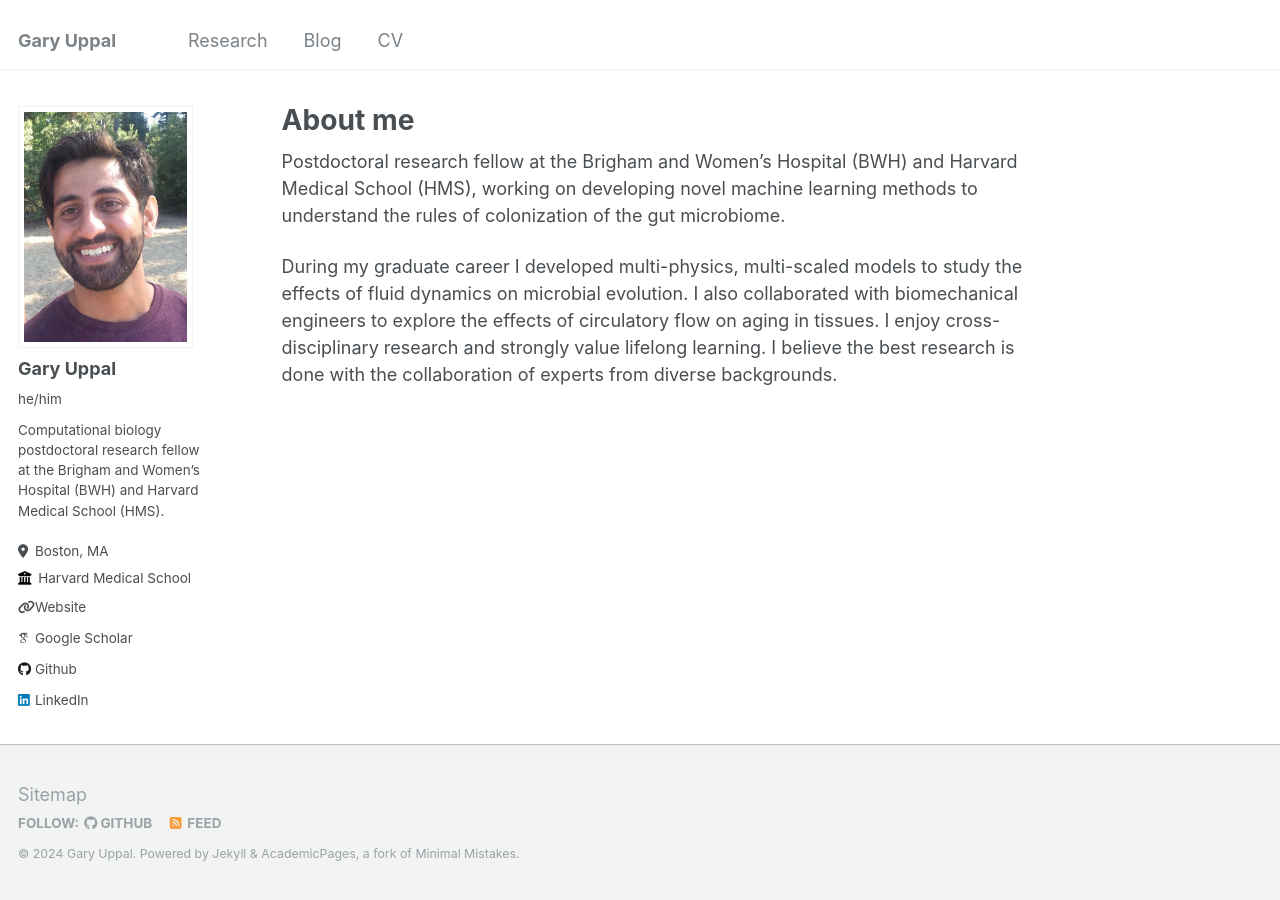
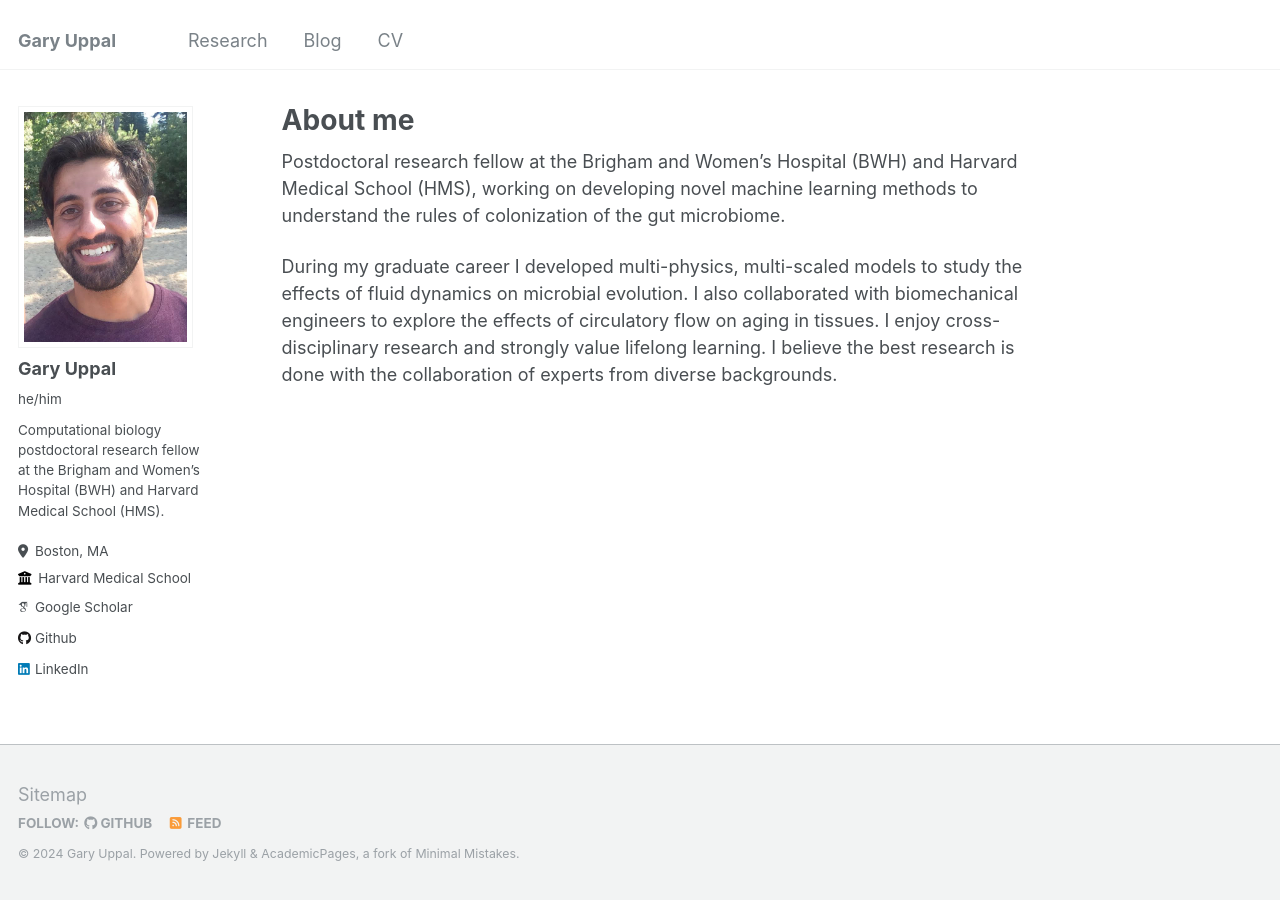
Before and after one commit to garyuppal/garyuppal.github.io, a Jekyll site: the page built from _pages/about.md, in a window 1280 px wide. Built offline with Jekyll 4.4.1, drawn with Linux system fonts in a browser that asks for light colours; some web fonts are replaced.

```diff
--- a/_config.yml
+++ b/_config.yml
@@ -27,7 +27,7 @@ author:
   bio              : "Computational biology postdoctoral research fellow at the Brigham and Women’s Hospital (BWH) and Harvard Medical School (HMS)."
   location         : "Boston, MA"
   employer         : "Harvard Medical School"
-  uri              : https://garyuppal.github.io
+  uri              : # https://garyuppal.github.io
   email            : # "none@example.org"
 
   # Academic websites
```
Also changed, not shown: images/bio-photo-2.jpg (deleted), images/favicon.ico.
